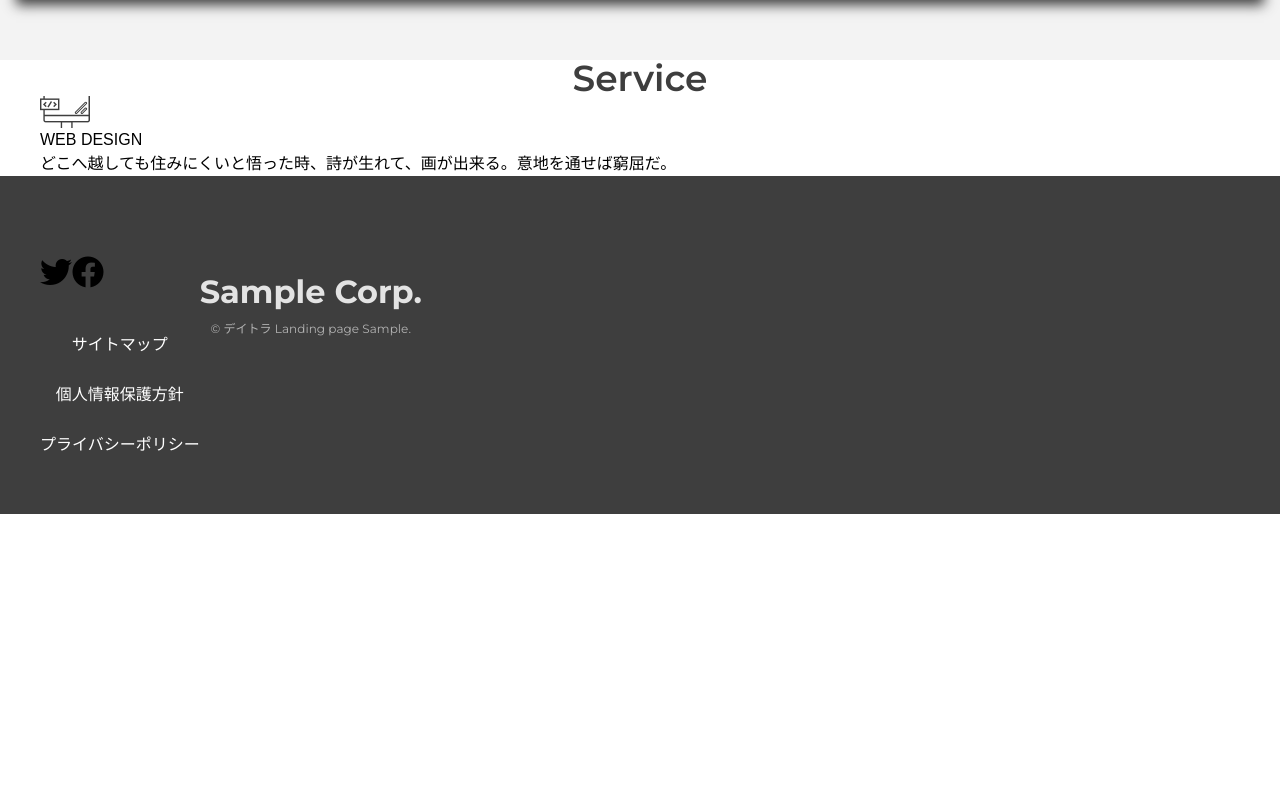
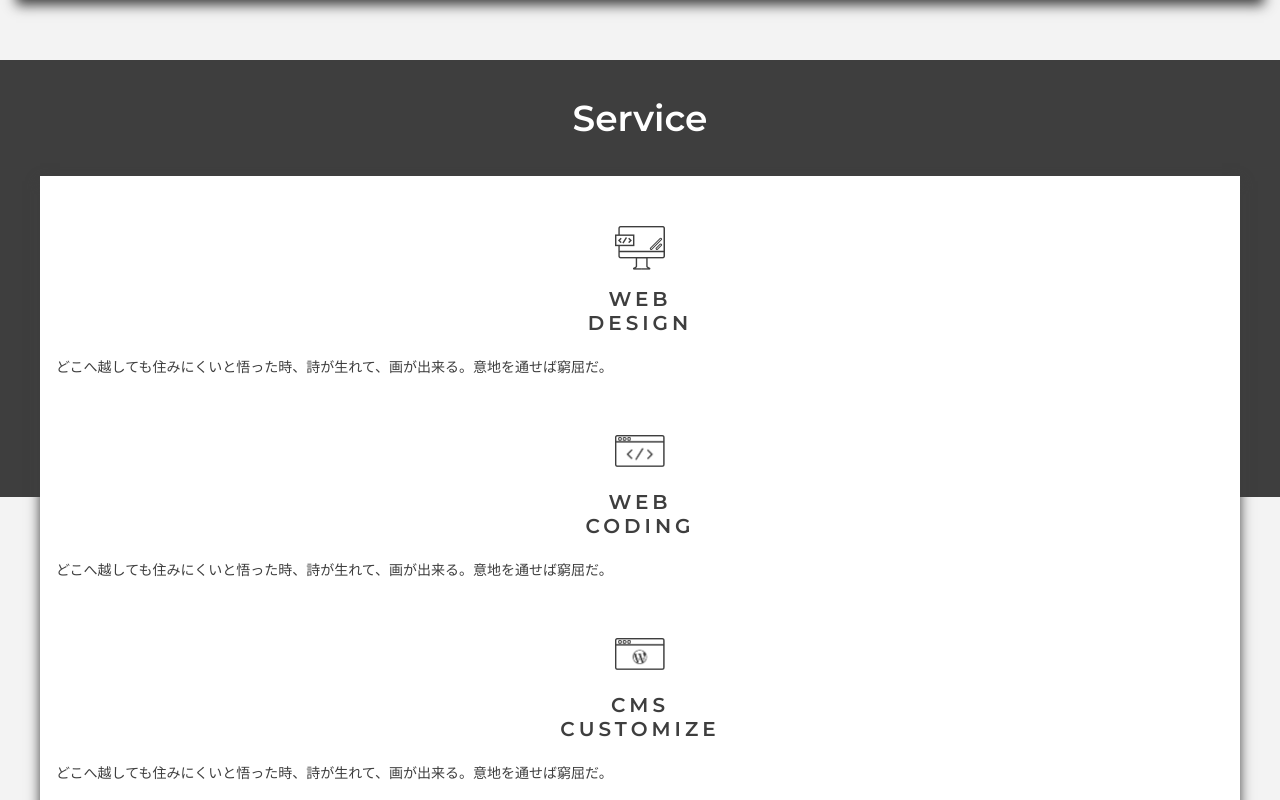
Before and after one commit to issei4869/Deitra-Intermediate-Final, a website: page index.html in a window 1280 px wide. Shown: the part 1200-2000 px from the top of the page. Before the commit the page ends 1714 px from the top, so only its background shows below. Drawn offline with nearby package versions, Linux system fonts and the light colour scheme.

Commit message:
serviceセクション完了

```diff
--- a/index.html
+++ b/index.html
@@ -160,23 +160,45 @@
   <section class="space-service service">
     <div class="service__inner inner">
       <!-- セクションタイトル共通パーツ -->
-      <div class="section-header">Service</div>
+      <div class="section-header section-header--white">Service</div>
       <!-- NEWSの大枠 -->
       <div class="service__items">
         <!-- ループ処理開始 -->
         <!-- サービスコンテンツの共通パーツ -->
         <div class="service__item service-content">
-          <div class="service-content__image">
+          <div class="service-content__image service-content__image--design">
             <img src="./images/common/service1.png" alt="">
           </div>
           <div class="service-content__title">
-            WEB DESIGN
+            WEB<br>DESIGN
           </div>
           <div class="service-content__text">
             どこへ越しても住みにくいと悟った時、詩が生れて、画が出来る。意地を通せば窮屈だ。
           </div>
         </div>
         <!-- ループ終了 -->
+        <div class="service__item service-content">
+          <div class="service-content__image">
+            <img src="./images/common/service2.png" alt="">
+          </div>
+          <div class="service-content__title">
+            WEB<br>CODING
+          </div>
+          <div class="service-content__text">
+            どこへ越しても住みにくいと悟った時、詩が生れて、画が出来る。意地を通せば窮屈だ。
+          </div>
+        </div>
+        <div class="service__item service-content">
+          <div class="service-content__image">
+            <img src="./images/common/service3.png" alt="">
+          </div>
+          <div class="service-content__title">
+            CMS<br>CUSTOMIZE
+          </div>
+          <div class="service-content__text">
+            どこへ越しても住みにくいと悟った時、詩が生れて、画が出来る。意地を通せば窮屈だ。
+          </div>
+        </div>
       </div>
     </div>
   </section>
--- a/src/sass/module/_section-header.scss
+++ b/src/sass/module/_section-header.scss
@@ -11,3 +11,7 @@
     font-size: rem(36);
   }
 }
+
+.section-header--white {
+  color: $white;
+}
--- a/src/sass/module/_service-content.scss
+++ b/src/sass/module/_service-content.scss
@@ -1 +1,46 @@
 @use 'global' as *;
+
+.service-content {
+  text-align: center;
+}
+
+.service-content__image {
+  //aspect-ratio: 50 / 32; // 横 / 高さ
+  width: rem(64);
+  height: rem(64);
+  display: inline-block;
+  padding: rem(16) rem(7);
+}
+
+.service-content__image--design {
+  width: rem(64);
+  height: rem(64);
+  display: inline-block;
+  padding: rem(10) rem(7);
+}
+
+.service-content__image img {
+  width: 100%;
+  height: 100%;
+  //object-fit: cover;
+}
+
+.service-content__title {
+  //margin-top: rem(8);
+  font-size: rem(20);
+  font-weight: $semibold;
+  font-family: $english-family;
+  letter-spacing: 4px;
+  text-align: center;
+  line-height: calc(24 / 20);
+  color: $black;
+}
+
+.service-content__text {
+  margin-top: rem(20);
+  font-size: rem(14);
+  font-weight: $medium;
+  line-height: calc(24 / 14);
+  color: $black;
+  text-align: left;
+}
--- a/src/sass/module/_service.scss
+++ b/src/sass/module/_service.scss
@@ -1,17 +1,37 @@
 @use 'global' as *;
 
-.service-content {
+.service {
+  padding-top: rem(40);
+  padding-bottom: rem(60);
+  background: linear-gradient(
+    180deg, //縦に半分こ
+    $black 0%,
+    $black 53%,
+    $gray 53%,
+    $gray 100%
+  );
+}
+
+.service__inner {
 
 }
 
-.service-content__image {
-  aspect-ratio: 50 / 32; // 横 / 高さ
-  width: 50px;
-  height: 32px;
+.service__items {
+  padding: rem(40) 0;
+  margin-top: rem(40);
+  //margin-bottom: rem(60);
+  background-color: $white;
+  box-shadow: 0 5px 12px rgba(#3E3E3E33, 1);
 }
 
-.service-content__image img {
-  width: 100%;
-  height: 100%;
-  object-fit: cover;
+.service__item {
+  padding: rem(20) rem(16);
 }
+
+.service__item:first-child {
+  padding-top: 0;
+}
+
+.service__item:last-child {
+  padding-bottom: 0;
+}
```
Also changed, not shown: css/styles.css, 1 other file.
